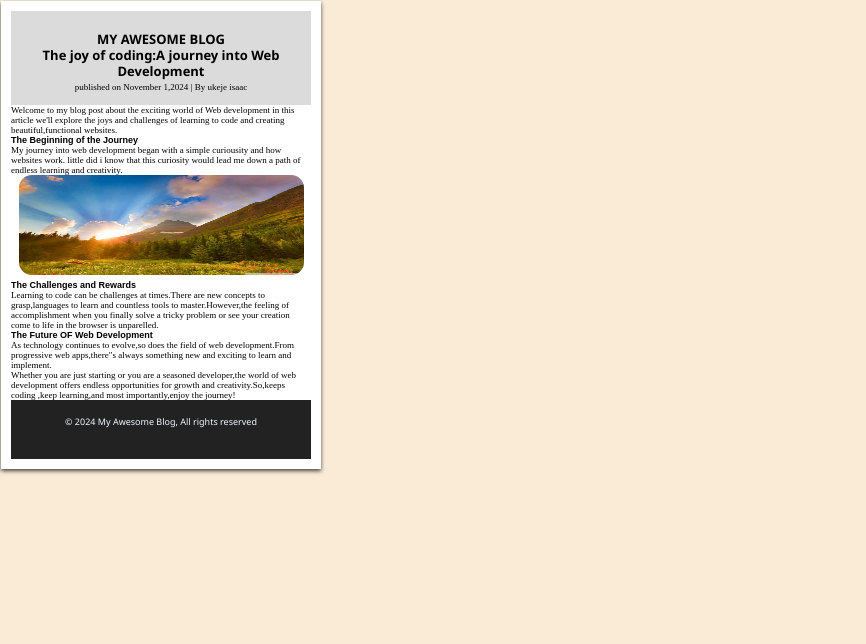
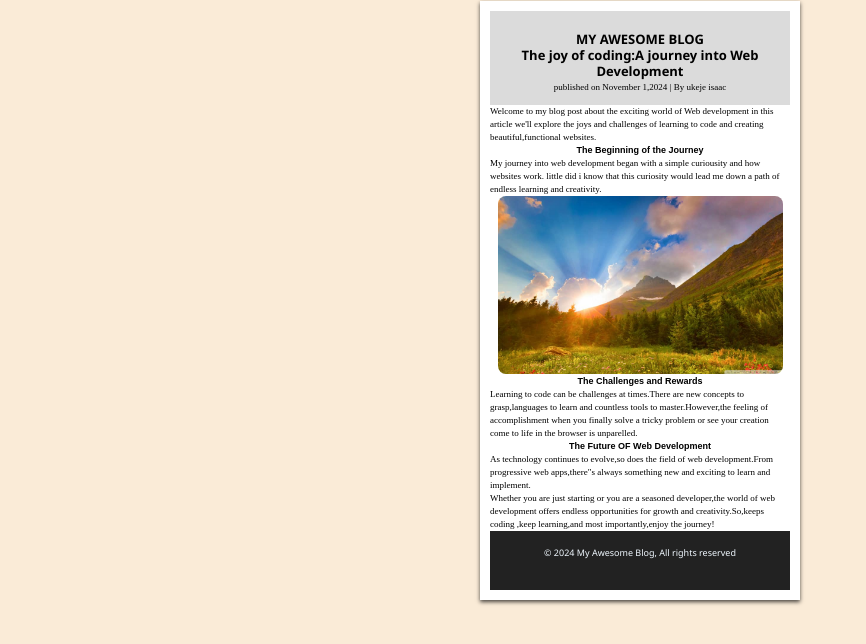
Before and after one commit to ukeje71/my-blog-post, a plain HTML site: page index.html in a window 1280 px wide. Shown: the whole page, without its empty margins (0-866 px from the left). Drawn offline with Linux system fonts and the light colour scheme.

Commit message:
just little

```diff
--- a/style.css
+++ b/style.css
@@ -2,11 +2,11 @@
     box-sizing: border-box;
     padding: 0%;
     margin: 0%;
+    justify-items: center;
 }
 body{
 font-family: 'Segoe UI', Tahoma, Geneva, Verdana, sans-serif;
     background-color:antiquewhite;
-    /* margin: 5%; */
     width: 320px;
 }
 .container{
@@ -22,11 +22,17 @@ header{
     background-color: rgba(128, 128, 128, 0.282);
     line-height: 1rem;
 }
+
+ article{
+    line-height: 13px;
+ }
+
 h1{
     font-size:small;
     font-weight:70px;
     padding-top: 20px;
 }
+
 h2{
     font-size: small;
     text-align: auto;
@@ -43,8 +49,7 @@ h3{
 }
 img{
     width: 95%;
-    height: 100px;
-    border-radius: 1vw;
+    border-radius:0.5rem;
 }
 
 
@@ -57,6 +62,7 @@ footer{
     background-color: rgba(0, 0, 0, 0.867);
     height: 59px;
     text-emphasis-color: white;
+    width: 100%;
 
 }
  .foot{
```
